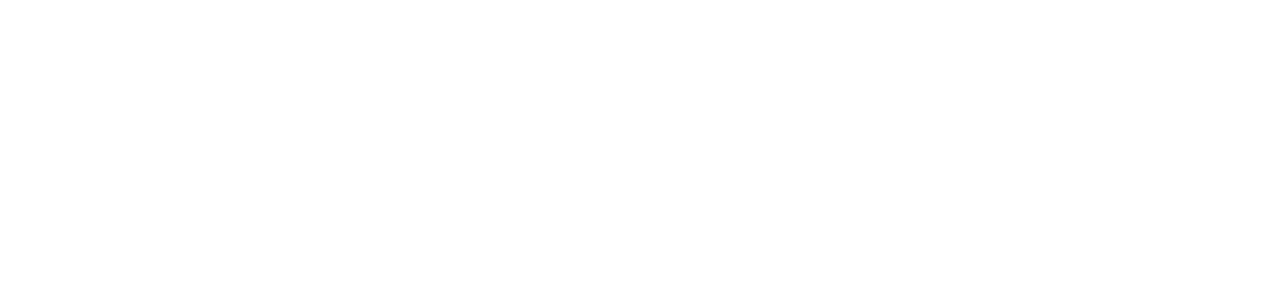
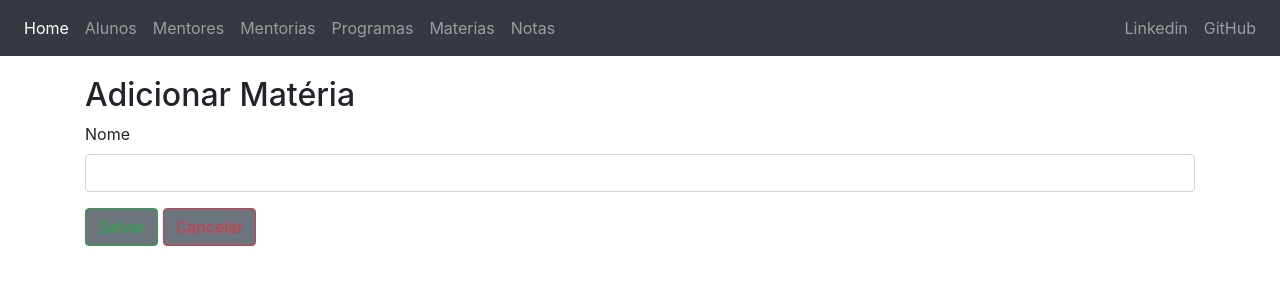
Before and after one commit to iciniciato/escola-frontend, a React (Create React App) app: page /materias/1 in a window 1280 px wide. Shown: the top 300 px of the page. Built offline with nearby package versions, Linux system fonts and the light colour scheme; no server answers.

Commit message:
criando tela referente a matéria

```diff
--- a/src/App.js
+++ b/src/App.js
@@ -10,6 +10,8 @@ import MentorList from './mentor/MentorList';
 import MentorEdit from './mentor/MentorEdit';
 import ProgramaList from './programa/ProgramaList';
 import ProgramaEdit from './programa/ProgramaEdit'
+import MateriaList from './materia/MateriaList';
+import MateriaEdit from './materia/MateriaEdit';
 
 class App extends Component {
     render() {
@@ -29,6 +31,9 @@ class App extends Component {
 
                     <Route path='/programas' exact={true} component={ProgramaList}/>
                     <Route path='/programas/:id' component={ProgramaEdit}/>
+
+                    <Route path='/materias' exact={true} component={MateriaList}/>
+                    <Route path='/materias/:id' component={MateriaEdit}/>
                 </Switch>
             </Router>
         )
--- /dev/null
+++ b/src/materia/MateriaEdit.js
@@ -0,0 +1,77 @@
+import React, {Component} from 'react';
+import {Link, withRouter} from 'react-router-dom';
+import {Button, Container, Form, FormGroup, Input, Label} from 'reactstrap';
+import AppNavbar from '../AppNavbar';
+
+class MateriaEdit extends Component {
+
+    emptyItem = {
+        id: '',
+        nome: ''
+    };
+
+    constructor(props) {
+        super(props);
+        this.state = {
+            item: this.emptyItem
+        };
+        this.handleChange = this.handleChange.bind(this);
+        this.handleSubmit = this.handleSubmit.bind(this);
+    }
+
+    async componentDidMount() {
+        if (this.props.match.params.id !== 'new') {
+            const materia = await (await fetch(`/materias/${this.props.match.params.id}`)).json();
+            this.setState({item: materia});
+        }
+    }
+
+    handleChange(event) {
+        const target = event.target;
+        const value = target.value;
+        const name = target.name;
+        let item = {...this.state.item};
+        item[name] = value;
+        this.setState({item});
+    }
+
+    async handleSubmit(event) {
+        event.preventDefault();
+        const {item} = this.state;
+
+        await fetch((item.id) ? '/materias/' + item.id : '/materias', {
+            method: (item.id) ? 'PUT' : 'POST',
+            headers: {
+                'Accept': 'application/json',
+                'Content-Type': 'application/json'
+            },
+            body: JSON.stringify(item),
+        });
+        this.props.history.push('/materias');
+    }
+
+    render() {
+        const {item} = this.state;
+        const title = <h2>{item.id ? 'Editar Matéria' : 'Adicionar Matéria'}</h2>;
+
+        return <div>
+            <AppNavbar/>
+            <Container>
+                {title}
+                <Form onSubmit={this.handleSubmit}>
+                    <FormGroup>
+                        <Label for="nome">Nome</Label>
+                        <Input type="text" name="nome" id="nome" value={item.nome || ''}
+                               onChange={this.handleChange} autoComplete="nome"/>
+                    </FormGroup>
+                    <FormGroup>
+                        <Button className="btn btn-outline-success" type="submit">Salvar</Button>{' '}
+                        <Button className="btn btn-outline-danger" tag={Link} to="/materias">Cancelar</Button>
+                    </FormGroup>
+                </Form>
+            </Container>
+        </div>
+    }
+}
+
+export default withRouter(MateriaEdit);
--- /dev/null
+++ b/src/materia/MateriaList.js
@@ -0,0 +1,83 @@
+import React, {Component} from 'react';
+import {Button, Container, FormGroup, Table,} from 'reactstrap';
+import AppNavbar from '../AppNavbar';
+import {Link} from 'react-router-dom';
+
+class MateriaList extends Component {
+
+    constructor(props) {
+        super(props)
+        this.state = {materias: [], isLoading: true};
+        this.remove = this.remove.bind(this);
+    }
+
+    componentDidMount() {
+        this.setState({isLoading: true});
+
+        fetch('/materias')
+            .then(response => response.json())
+            .then(data => this.setState({materias: data, isLoading: false}));
+    }
+
+    async remove(id) {
+        await fetch(`/materias/${id}`, {
+            method: 'DELETE',
+            headers: {
+                'Accept': 'application/json',
+                'Content-Type': 'application/json'
+            }
+        }).then(() => {
+            let updatedMaterias = [...this.state.materias].filter(i => i.id !== id);
+            this.setState({materias: updatedMaterias});
+        });
+    }
+
+    render() {
+        const {materias, isLoading} = this.state;
+
+        if (isLoading) {
+            return <p>Loading...</p>;
+        }
+
+        const materiaList = materias.map(materia => {
+            return <tr key={materia.id}>
+                <td style={{whiteSpace: 'nowrap'}}>{materia.id}</td>
+                <td style={{whiteSpace: 'nowrap'}}>{materia.nome}</td>
+                <td>
+                    <FormGroup>
+                        <Button type="button" className="btn btn-outline-primary" tag={Link}
+                                to={"/materias/" + materia.id}>Editar</Button>{' '}
+                        <Button type="button" className="btn btn-outline-danger"
+                                onClick={() => this.remove(materia.id)}>Deletar</Button>
+                    </FormGroup>
+                </td>
+            </tr>
+        });
+
+        return (
+            <div>
+                <AppNavbar/>
+                <Container fluid>
+                    <div className="float-right">
+                        <Button type="button" className="btn btn-outline-success" tag={Link} to="/materias/new">Adicionar
+                            Matéria</Button>
+                    </div>
+                    <h3>Matéria</h3>
+                    <Table className="mt-4">
+                        <thead>
+                        <tr>
+                            <th width="20%">Id</th>
+                            <th width="20%">Nome</th>
+                        </tr>
+                        </thead>
+                        <tbody>
+                        {materiaList}
+                        </tbody>
+                    </Table>
+                </Container>
+            </div>
+        );
+    }
+}
+
+export default MateriaList;
```
